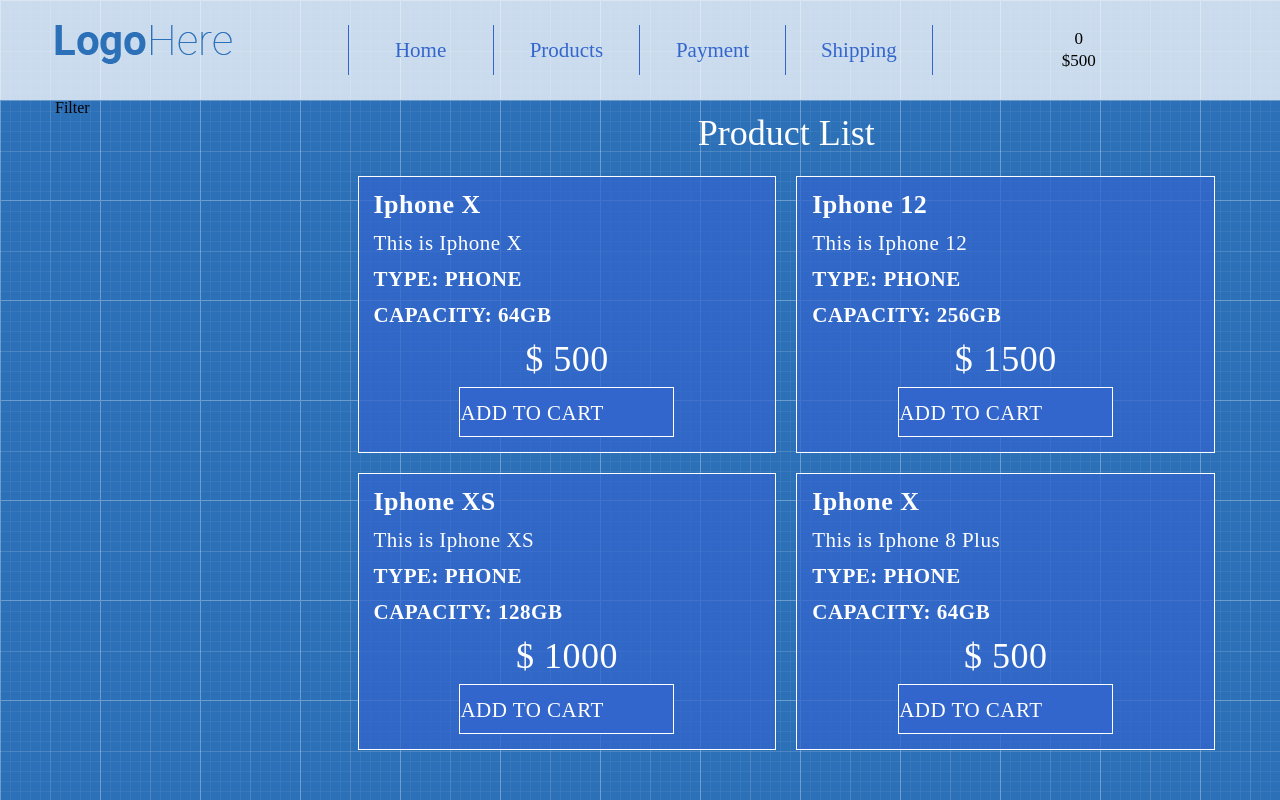
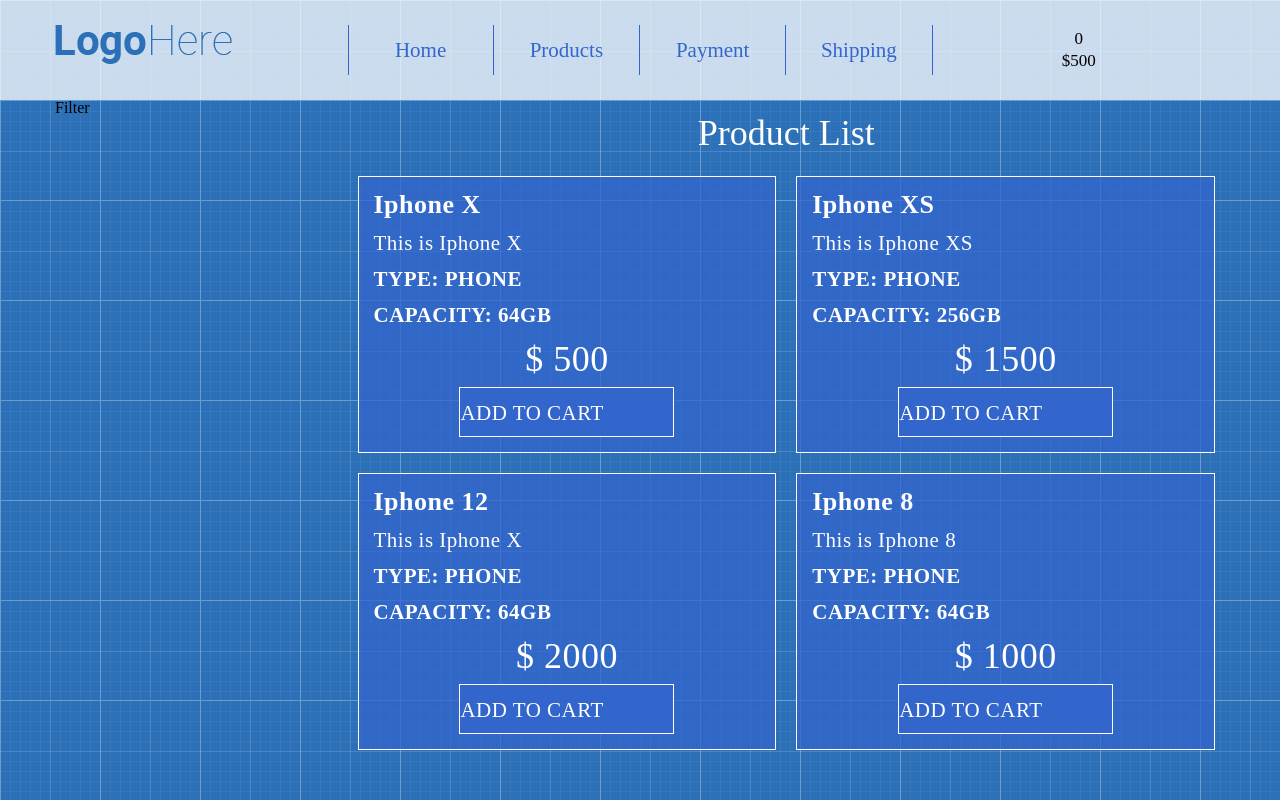
Before and after one commit to tarassh03/shop-project, a React (Create React App) app: page / in a window 1280 px wide. Built offline with nearby package versions, Linux system fonts and the light colour scheme.

Commit message:
Добавили масив products

```diff
--- a/src/App/Main/Products/ProductList.js
+++ b/src/App/Main/Products/ProductList.js
@@ -1,5 +1,6 @@
 import React from 'react'
 import ProductListItem from './ProductListItem'
+import products from './products'
 
 const ProductList = ()  =>  {
 
@@ -9,48 +10,19 @@
             <h2 className="page-title">Product List</h2>
                 <div className="row">
 
-
-                     <div className="col-lg-6">
-                        <ProductListItem
-                            name="Iphone X"
-                            description="This is Iphone X"
-                            type="phone"
-                            capacity="64"
-                            price="500"
-                        />
-                    </div>
-
-                    <div className="col-lg-6">
-                        <ProductListItem
-                            name="Iphone 12"
-                            description="This is Iphone 12"
-                            type="phone"
-                            capacity="256"
-                            price="1500"
-                        />
-                    </div>
-
-                    <div className="col-lg-6">
-                        <ProductListItem
-                            name="Iphone XS"
-                            description="This is Iphone XS"
-                            type="phone"
-                            capacity="128"
-                            price="1000"
-                         />
-                    </div>
-
-                    <div className="col-lg-6">
-                        <ProductListItem
-                            name="Iphone X"
-                            description="This is Iphone 8 Plus"
-                            type="phone"
-                            capacity="64"
-                            price="500"
-                        />
-                    </div>
-
-
+                    {
+                        products.map((product) => (
+                            <div className="col-lg-6">
+                            <ProductListItem
+                            name={product.name}
+                            description={product.description}
+                            type={product.type}
+                            capacity={product.capacity}
+                            price={product.price}
+                            />
+                        </div>
+                        ))
+                    }
 
                 </div>
 
--- /dev/null
+++ b/src/App/Main/Products/products.js
@@ -0,0 +1,35 @@
+const products = [
+    {
+        name:"Iphone X",
+        description:"This is Iphone X",
+        type:"phone",
+        capacity:"64",
+        price:"500",
+    },
+    {
+        name:"Iphone XS",
+        description:"This is Iphone XS",
+        type:"phone",
+        capacity:"256",
+        price:"1500",
+    },
+    {
+        name:"Iphone 12",
+        description:"This is Iphone X",
+        type:"phone",
+        capacity:"64",
+        price:"2000",
+    },
+    {
+        name:"Iphone 8",
+        description:"This is Iphone 8",
+        type:"phone",
+        capacity:"64",
+        price:"1000",
+    },
+
+]
+
+
+
+export default products
```
Also changed, not shown: 1 other file (tests, documents, lock files or other folders).
